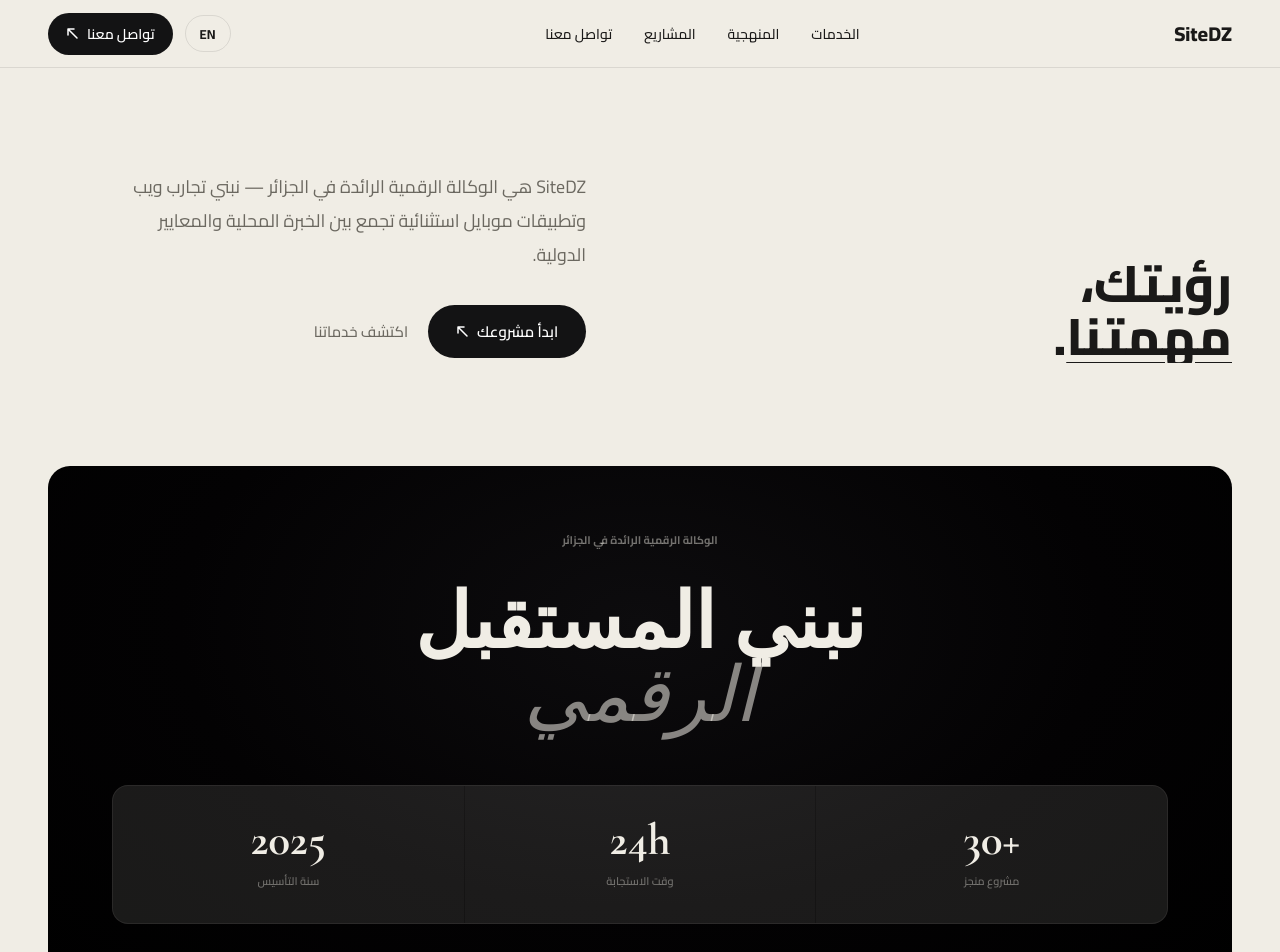
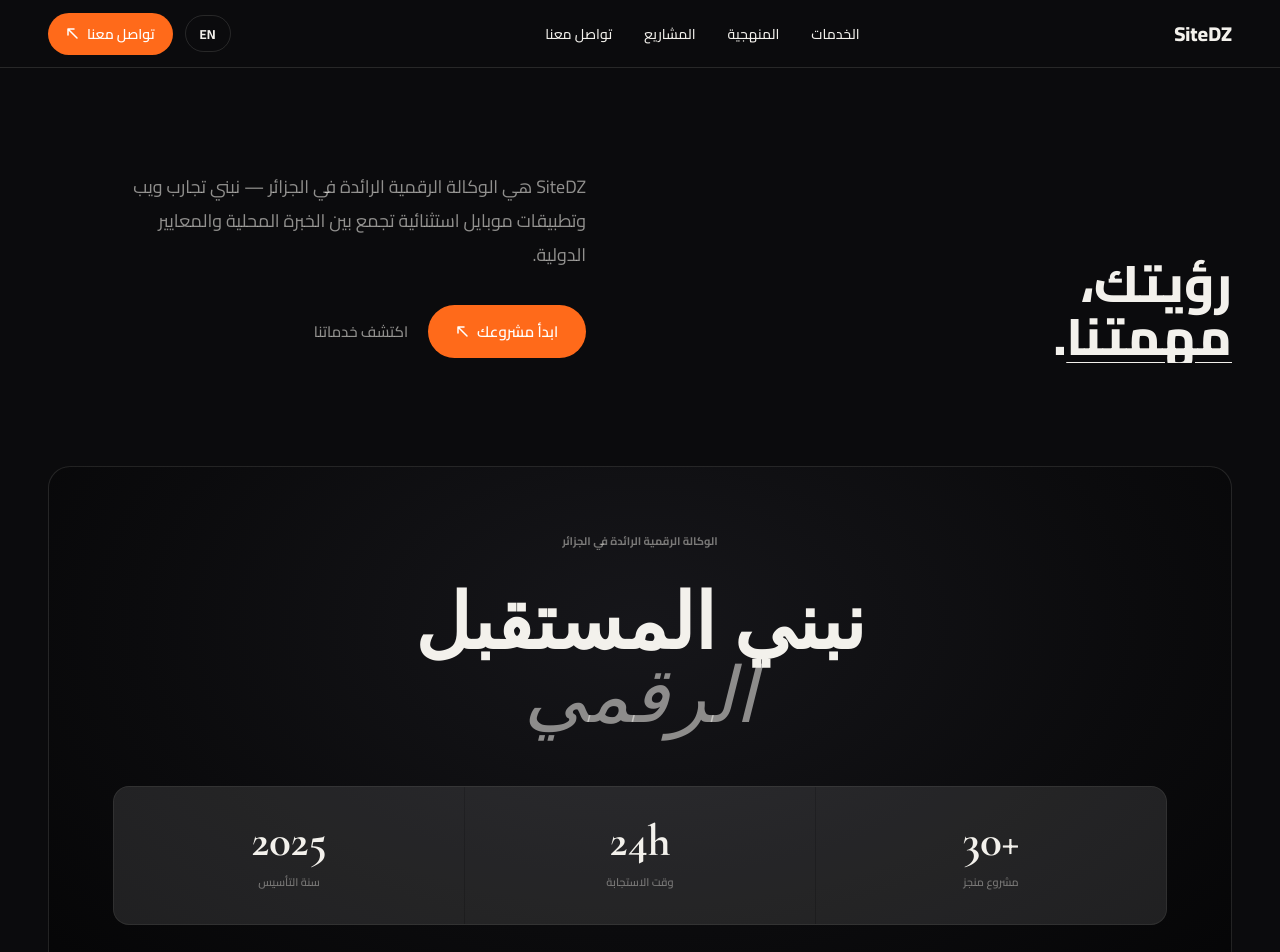
Before and after one commit to autonomyowner/SITEDZ, a React (Vite) app: page / in a window 1280 px wide. Shown: the top 952 px of the page. Built offline with nearby package versions, Linux system fonts and the light colour scheme.

Commit message:
Recolor site to onyx + cream + Postaify orange palette
Co-Authored-By: Claude Opus 4.7 (1M context) <noreply@anthropic.com>

```diff
--- a/src/index.css
+++ b/src/index.css
@@ -7,12 +7,12 @@
 
 /* ===== ROOT TOKENS ===== */
 :root {
-  --bg:        #f0ede5;
-  --dark:      #131314;
-  --text:      #1a1918;
-  --muted:     #6b6860;
-  --border:    rgba(26, 25, 24, 0.1);
-  --accent:    #d97757;
+  --bg:        #0B0B0D;
+  --dark:      #0B0B0D;
+  --text:      #F3F1EC;
+  --muted:     rgba(243, 241, 236, 0.58);
+  --border:    rgba(243, 241, 236, 0.12);
+  --accent:    #FF6A1A;
 
   --font-sans: 'Figtree', sans-serif;
   --font-serif:'Cormorant', serif;
@@ -122,7 +122,7 @@ a {
   align-items: center;
   gap: 0.5rem;
   padding: 0.5rem 1.125rem;
-  background: var(--dark);
+  background: var(--accent);
   color: #fff;
   border-radius: 100px;
   font-size: 0.875rem;
@@ -205,7 +205,8 @@ a {
 }
 
 .featured__card {
-  background: radial-gradient(ellipse at 50% 30%, #0d0c0e 0%, #030203 55%, #000000 100%);
+  background: radial-gradient(ellipse at 50% 30%, #16161a 0%, #0B0B0D 60%, #050506 100%);
+  border: 1px solid var(--border);
   border-radius: 1.375rem;
   overflow: hidden;
   padding: clamp(2.5rem, 5vw, 5rem) clamp(2rem, 5vw, 5rem) 0;
@@ -218,7 +219,7 @@ a {
   font-size: 0.6875rem;
   font-weight: 700;
   letter-spacing: 0.22em;
-  color: rgba(240, 237, 229, 0.45);
+  color: rgba(243, 241, 236, 0.45);
   margin-bottom: clamp(1.5rem, 3vw, 2.5rem);
   text-align: center;
 }
@@ -228,7 +229,7 @@ a {
   font-size: clamp(2.75rem, 6vw, 7rem);
   font-weight: 700;
   line-height: 0.95;
-  color: #f0ede5;
+  color: #F3F1EC;
   letter-spacing: -0.02em;
   margin-bottom: clamp(2rem, 4vw, 4rem);
   text-align: center;
@@ -237,7 +238,7 @@ a {
 .featured__title em {
   font-style: italic;
   font-weight: 300;
-  color: rgba(240, 237, 229, 0.55);
+  color: rgba(243, 241, 236, 0.55);
 }
 
 .featured__image-wrap {
@@ -376,13 +377,13 @@ a {
   font-weight: 700;
   line-height: 1.08;
   letter-spacing: -0.02em;
-  color: #f0ede5;
+  color: #F3F1EC;
 }
 
 .craft__headline em {
   font-style: italic;
   font-weight: 300;
-  color: rgba(240, 237, 229, 0.5);
+  color: rgba(243, 241, 236, 0.5);
 }
 
 .craft__section-label {
@@ -390,14 +391,14 @@ a {
   font-weight: 700;
   letter-spacing: 0.22em;
   text-transform: uppercase;
-  color: rgba(240, 237, 229, 0.35);
+  color: rgba(243, 241, 236, 0.35);
   margin-bottom: 2.5rem;
 }
 
 .craft__text {
   font-size: clamp(0.9375rem, 1.2vw, 1.0625rem);
   line-height: 1.72;
-  color: rgba(240, 237, 229, 0.65);
+  color: rgba(243, 241, 236, 0.65);
 }
 
 .craft__text p + p {
@@ -409,7 +410,7 @@ a {
   flex-direction: column;
   gap: 0;
   margin-top: 3rem;
-  border-top: 1px solid rgba(240, 237, 229, 0.1);
+  border-top: 1px solid rgba(243, 241, 236, 0.1);
 }
 
 .craft__step {
@@ -417,7 +418,7 @@ a {
   gap: 1.5rem;
   align-items: flex-start;
   padding: 1.5rem 0;
-  border-bottom: 1px solid rgba(240, 237, 229, 0.1);
+  border-bottom: 1px solid rgba(243, 241, 236, 0.1);
 }
 
 .craft__step-num {
@@ -433,14 +434,14 @@ a {
 .craft__step-body h4 {
   font-size: 0.9375rem;
   font-weight: 700;
-  color: #f0ede5;
+  color: #F3F1EC;
   margin-bottom: 0.3rem;
   letter-spacing: -0.01em;
 }
 
 .craft__step-body p {
   font-size: 0.8125rem;
-  color: rgba(240, 237, 229, 0.5);
+  color: rgba(243, 241, 236, 0.5);
   line-height: 1.5;
 }
 
@@ -536,7 +537,7 @@ a {
 }
 
 .material-card:hover {
-  background: rgba(26, 25, 24, 0.04);
+  background: rgba(243, 241, 236, 0.04);
 }
 
 .material-card__tag {
@@ -578,7 +579,7 @@ a {
   font-family: var(--font-serif);
   font-size: clamp(2.75rem, 6vw, 6rem);
   font-weight: 700;
-  color: #f0ede5;
+  color: #F3F1EC;
   line-height: 1.0;
   letter-spacing: -0.02em;
   margin-bottom: 1.75rem;
@@ -587,12 +588,12 @@ a {
 .commission__title em {
   font-style: italic;
   font-weight: 300;
-  color: rgba(240, 237, 229, 0.5);
+  color: rgba(243, 241, 236, 0.5);
 }
 
 .commission__sub {
   font-size: clamp(0.9375rem, 1.3vw, 1.0625rem);
-  color: rgba(240, 237, 229, 0.55);
+  color: rgba(243, 241, 236, 0.55);
   line-height: 1.65;
   margin-bottom: 3rem;
 }
@@ -602,7 +603,7 @@ a {
   align-items: center;
   gap: 0.5rem;
   padding: 0.875rem 2.25rem;
-  background: #f0ede5;
+  background: #F3F1EC;
   color: var(--dark);
   border-radius: 100px;
   font-size: 0.9375rem;
@@ -714,7 +715,7 @@ a {
   align-items: center;
   gap: 0.5rem;
   padding: 0.75rem 1.75rem;
-  background: var(--dark);
+  background: var(--accent);
   color: #fff;
   border-radius: 100px;
   font-size: 0.9375rem;
@@ -746,15 +747,15 @@ a {
   display: grid;
   grid-template-columns: repeat(3, 1fr);
   gap: 1px;
-  background: rgba(240, 237, 229, 0.08);
-  border: 1px solid rgba(240, 237, 229, 0.1);
+  background: rgba(243, 241, 236, 0.08);
+  border: 1px solid rgba(243, 241, 236, 0.1);
   border-radius: 1rem;
   overflow: hidden;
   margin-top: clamp(2rem, 4vw, 4rem);
 }
 
 .featured__stat {
-  background: rgba(240, 237, 229, 0.03);
+  background: rgba(243, 241, 236, 0.03);
   padding: 2rem 1.5rem;
   display: flex;
   flex-direction: column;
@@ -766,7 +767,7 @@ a {
   font-family: var(--font-serif);
   font-size: clamp(1.75rem, 3.5vw, 3rem);
   font-weight: 700;
-  color: #f0ede5;
+  color: #F3F1EC;
   letter-spacing: -0.02em;
   line-height: 1;
 }
@@ -776,7 +777,7 @@ a {
   font-weight: 600;
   letter-spacing: 0.12em;
   text-transform: uppercase;
-  color: rgba(240, 237, 229, 0.4);
+  color: rgba(243, 241, 236, 0.4);
   text-align: center;
 }
 
@@ -797,8 +798,9 @@ a {
 }
 
 .service-card:hover {
-  background: rgba(26, 25, 24, 0.04);
-  box-shadow: 0 4px 24px rgba(26, 25, 24, 0.07);
+  background: rgba(243, 241, 236, 0.04);
+  box-shadow: 0 4px 24px rgba(0, 0, 0, 0.4);
+  border-color: var(--accent);
 }
 
 .service-card__num {
@@ -875,6 +877,7 @@ a {
   align-items: center;
   gap: 1.25rem;
   background: var(--dark);
+  border: 1px solid var(--accent);
   border-radius: 1rem;
   padding: 1.625rem 2rem;
   margin-bottom: 1.5rem;
@@ -887,23 +890,23 @@ a {
   width: 44px;
   height: 44px;
   border-radius: 50%;
-  background: rgba(240, 237, 229, 0.07);
-  border: 1px solid rgba(240, 237, 229, 0.12);
-  color: #f0ede5;
+  background: rgba(243, 241, 236, 0.07);
+  border: 1px solid rgba(243, 241, 236, 0.12);
+  color: #F3F1EC;
   flex-shrink: 0;
 }
 
 .projects__award-title {
   font-size: 0.9375rem;
   font-weight: 700;
-  color: #f0ede5;
+  color: #F3F1EC;
   letter-spacing: -0.01em;
   margin-bottom: 0.25rem;
 }
 
 .projects__award-sub {
   font-size: 0.8125rem;
-  color: rgba(240, 237, 229, 0.45);
+  color: rgba(243, 241, 236, 0.45);
   line-height: 1.5;
 }
 
@@ -929,7 +932,7 @@ a {
 }
 
 .project-card:hover {
-  background: rgba(26, 25, 24, 0.04);
+  background: rgba(243, 241, 236, 0.04);
 }
 
 .project-card__award {
@@ -988,7 +991,7 @@ a {
 .project-card__url {
   font-size: 0.6875rem;
   font-weight: 500;
-  color: rgba(26, 25, 24, 0.35);
+  color: rgba(243, 241, 236, 0.35);
   margin-top: 0.25rem;
 }
 
@@ -1004,12 +1007,12 @@ a {
 .commission__phone {
   font-size: 0.9375rem;
   font-weight: 500;
-  color: rgba(240, 237, 229, 0.55);
+  color: rgba(243, 241, 236, 0.55);
   transition: color 0.2s;
 }
 
 .commission__phone:hover {
-  color: rgba(240, 237, 229, 0.9);
+  color: rgba(243, 241, 236, 0.9);
 }
 
 /* ===== FOOTER ===== */
@@ -1130,14 +1133,14 @@ a {
 
 .ar-note {
   font-size: 0.8125rem;
-  color: rgba(240, 237, 229, 0.45);
+  color: rgba(243, 241, 236, 0.45);
   text-align: center;
   white-space: nowrap;
 }
 
 .three-drag-note {
   font-size: 0.75rem;
-  color: rgba(240, 237, 229, 0.28);
+  color: rgba(243, 241, 236, 0.28);
   letter-spacing: 0.04em;
 }
 
@@ -1227,7 +1230,7 @@ a {
 .ar-picker__label {
   font-size: 0.9375rem;
   font-weight: 600;
-  color: rgba(240, 237, 229, 0.65);
+  color: rgba(243, 241, 236, 0.65);
   letter-spacing: -0.01em;
 }
 
@@ -1262,7 +1265,7 @@ a {
 }
 
 .puzzle-card:hover {
-  box-shadow: 0 8px 32px rgba(26,25,24,0.1);
+  box-shadow: 0 8px 32px rgba(0, 0, 0, 0.5);
   transform: translateY(-2px);
 }
 
@@ -1299,7 +1302,7 @@ a {
   left: 1rem;
   padding: 0.3rem 0.75rem;
   background: var(--dark);
-  color: #f0ede5;
+  color: #F3F1EC;
   border-radius: 100px;
   font-size: 0.6875rem;
   font-weight: 700;
@@ -1355,22 +1358,22 @@ a {
   font-weight: 700;
   line-height: 1.05;
   letter-spacing: -0.02em;
-  color: #f0ede5;
+  color: #F3F1EC;
   max-width: 520px;
 }
 
 .how-it-works__title em {
   font-style: italic;
   font-weight: 300;
-  color: rgba(240, 237, 229, 0.5);
+  color: rgba(243, 241, 236, 0.5);
 }
 
 .how-it-works__steps {
   display: grid;
   grid-template-columns: repeat(3, 1fr);
   gap: 1px;
-  background: rgba(240, 237, 229, 0.1);
-  border: 1px solid rgba(240, 237, 229, 0.1);
+  background: rgba(243, 241, 236, 0.1);
+  border: 1px solid rgba(243, 241, 236, 0.1);
   border-radius: 1rem;
   overflow: hidden;
 }
@@ -1392,14 +1395,14 @@ a {
 .how-step__title {
   font-size: 1rem;
   font-weight: 700;
-  color: #f0ede5;
+  color: #F3F1EC;
   margin-bottom: 0.6rem;
   letter-spacing: -0.01em;
 }
 
 .how-step__desc {
   font-size: 0.875rem;
-  color: rgba(240, 237, 229, 0.55);
+  color: rgba(243, 241, 236, 0.55);
   line-height: 1.6;
 }
 
```
